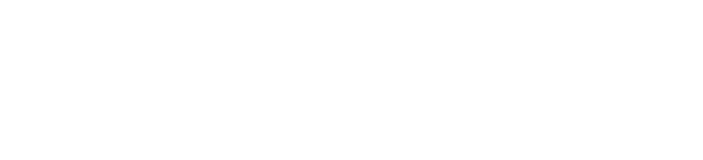
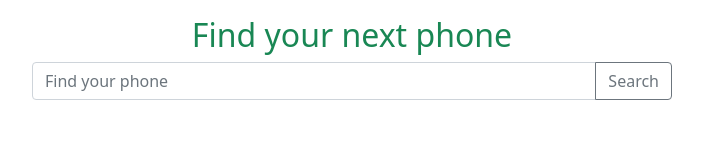
Before and after one commit to sadiqss/phone-hunter, a plain HTML site: page index.html in a window 1280 px wide. Shown: the whole page, without its empty margins (288-991 px from the left). Drawn offline with nearby package versions, Linux system fonts and the light colour scheme.

```diff
--- a/index.html
+++ b/index.html
@@ -6,9 +6,27 @@
     <meta http-equiv="X-UA-Compatible" content="IE=edge">
     <meta name="viewport" content="width=device-width, initial-scale=1.0">
     <title>Find Your Next Phone</title>
+    <!-- bootstrap -->
+    <link href="https://cdn.jsdelivr.net/npm/bootstrap@5.1.3/dist/css/bootstrap.min.css" rel="stylesheet"
+        integrity="sha384-1BmE4kWBq78iYhFldvKuhfTAU6auU8tT94WrHftjDbrCEXSU1oBoqyl2QvZ6jIW3" crossorigin="anonymous">
 </head>
 
 <body>
+    <!-- Search box with title -->
+    <h2 class="text-center text-success mt-3">Find your next phone</h2>
+    <div class="input-group mb-3 w-50 mx-auto">
+        <input id="search-field" type="text" class="form-control" placeholder="Find your phone"
+            aria-label="Recipient's username" aria-describedby="button-addon2">
+        <button onclick="searchPhone()" class="btn btn-outline-secondary" type="button"
+            id="button-search">Search</button>
+    </div>
+    <!-- single meal deatil -->
+    <div id="phone-deatils" class="w-50 mx-auto">
+    </div>
+    <!-- bootstrap -->
+    <script src="https://cdn.jsdelivr.net/npm/bootstrap@5.1.3/dist/js/bootstrap.bundle.min.js"
+        integrity="sha384-ka7Sk0Gln4gmtz2MlQnikT1wXgYsOg+OMhuP+IlRH9sENBO0LRn5q+8nbTov4+1p"
+        crossorigin="anonymous"></script>
     <script src="js/app.js"></script>
 </body>
 
--- a/js/app.js
+++ b/js/app.js
@@ -0,0 +1,17 @@
+const searchPhone = () => {
+    const searchField = document.getElementById('search-field');
+    const searchText = searchField.value;
+    // console.log(searchText);
+
+    searchField.value = '';
+    if (searchText == '') {
+        //please write something to display
+    }
+    else {
+        const url = `https://openapi.programming-hero.com/api/phones?search=${searchText}`
+        fetch(url)
+            .then(res => res.json())
+            .then(data => console.log(data.brand));
+    }
+
+}
```
